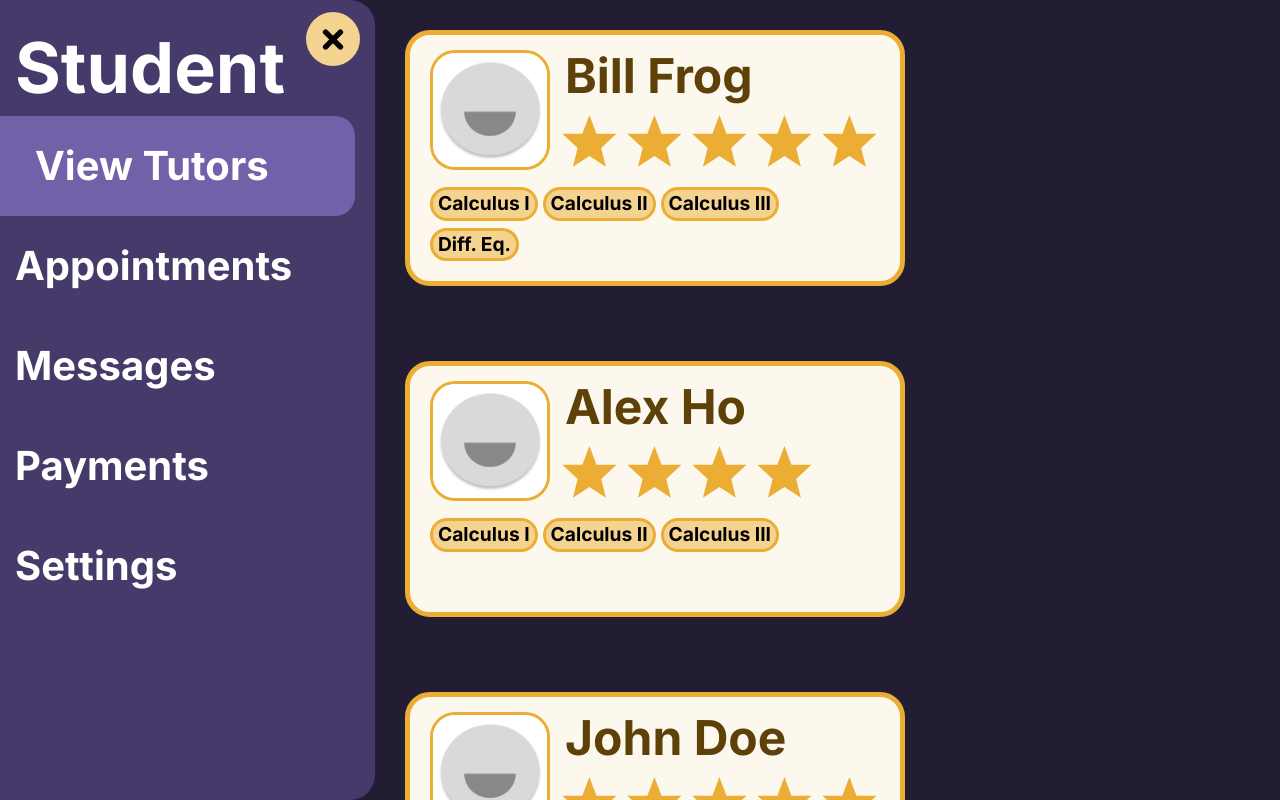
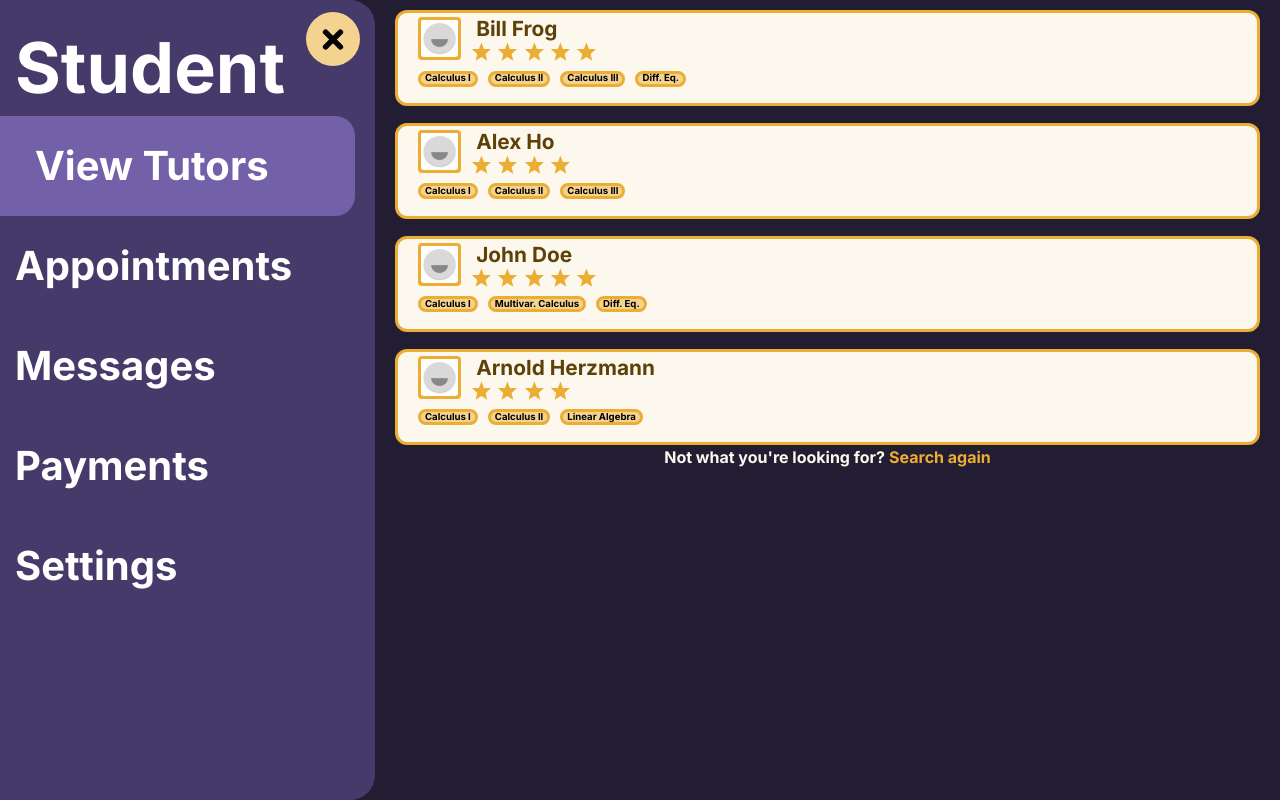
Before and after one commit to team-aram-2/open-tutor, a SvelteKit app in the folder frontend/: page /my_people/student in a window 1280 px wide. Built offline with nearby package versions, Linux system fonts and the light colour scheme.

Commit message:
tutor cards resize with font size

```diff
--- a/frontend/src/lib/components/cards/tutor-card.svelte
+++ b/frontend/src/lib/components/cards/tutor-card.svelte
@@ -4,9 +4,10 @@
 	export let rating = 2;
 	export let skills = [''];
 	export let userId = '';
+	export let width = '';
 </script>
 
-<div class="tutor-card flex h-screen">
+<div class="tutor-card flex h-screen" style="width: {width}px;">
 	<h1 class="tutor-header">
 		<img class="pfp" src={profilePicture} alt="" />
 		<a href={`/my_people/student/my_tutor/${userId}`} class="tutor-info">
@@ -31,39 +32,34 @@
 
 <style>
 	.tutor-card {
-		padding-right: 20px;
-		padding-bottom: 50px;
-		margin-bottom: 25px;
-
-		border-radius: 25px;
-
-		min-width: 500px;
-		min-height: 0px;
-		height: 16em;
-		width: 29%;
-		max-height: 1000px;
-
 		display: flex;
 		flex-direction: column;
 
+		padding-right: 20px;
+		margin: 0px 0px 0px 0px;
+
+		border-radius: calc(var(--font-size) * 0.75);
+
+		/* min-width: 250px; */
+		height: calc(var(--font-size) * 6);
+
 		background: #fdf8ed;
-		border: 5px solid #ebad33;
+		border: 3px solid var(--yellow-neutral);
 	}
 
 	.tutor-header {
 		display: flex;
 		flex-direction: row;
-		/* border: 2px solid blue; */
-		max-height: 9rem;
-		height: 9em;
+		height: calc(55% + max(0px, (10px - (var(--font-size) * 0.125))));
 	}
 	.tutor-name {
-		height: 4.5rem;
+		height: calc(var(--font-size) * 1.5);
 		width: 90%;
 		max-width: 90%;
 		white-space: nowrap;
 		overflow: hidden;
 		text-overflow: ellipsis;
+		line-height: 110%;
 
 		position: relative;
 		top: 0;
@@ -71,40 +67,41 @@
 
 		padding-left: 15px;
 		padding-right: 15px;
-		margin: 0;
 
-		font-size: 3rem;
+		font-size: calc(var(--font-size) * 1.3);
 		font-weight: bold;
 		color: var(--yellow-very-dark);
 	}
 	.pfp {
-		width: 120px;
-		height: 120px;
+		width: calc(var(--font-size) * 2.7);
+		height: calc(var(--font-size) * 2.7);
 
 		margin-left: 20px;
-		margin: 15px 0 20px 20px;
+		margin: calc(var(--font-size) * 0.25) 0 20px 20px;
 
-		border-radius: 25px;
+		border-radius: calc(var(--font-size) * 0.25);
 		border: 3px solid var(--yellow-neutral);
 	}
 
 	.rating {
-		/* border: 2px solid chartreuse; */
 		display: flex;
+		justify-content: flex-start;
 		flex-direction: row;
 		overflow: visible;
-		height: 4em;
+
+		height: calc(var(--font-size) * 0.5);
 		width: 100%;
 		margin-left: 10px;
 		bottom: 0;
-		justify-content: flex-start;
+
+		background-color: transparent;
 	}
 
 	.star {
 		font-size: inherit;
 		max-width: 20%;
-		width: 3.75em;
-		height: 3.75em;
+		width: auto;
+		height: calc(var(--font-size) * 1.25);
 		margin-right: 5px;
 		fill: var(--yellow-neutral);
 		overflow: visible;
@@ -123,24 +120,25 @@
 		display: flex;
 		flex-direction: row;
 		flex-wrap: wrap;
-		padding-top: 3px;
-		height: 50%;
-		margin: 5px 10px 5px 20px;
+		align-items: start;
+
+		gap: 5px;
+		margin: 0px 10px 0px 20px;
+		overflow: scroll;
 	}
-
 	.skill-tag {
 		display: flex;
 		align-items: center;
 		justify-content: center;
 
 		width: auto;
-		height: 1.75em;
+		height: calc(var(--font-size));
 		margin: 0 5px 7px 0;
-		padding: 3px 5px 3px 5px;
+		padding: 3px calc(var(--font-size) * 0.25) 3px calc(var(--font-size) * 0.25);
 
-		border-radius: 25px;
+		border-radius: calc(var(--font-size) * 0.5);
 
-		font-size: 1.2rem;
+		font-size: calc(var(--font-size) * 0.6);
 		font-weight: bold;
 		text-align: center;
 
--- a/frontend/src/lib/components/cards/tutor-page.svelte
+++ b/frontend/src/lib/components/cards/tutor-page.svelte
@@ -38,10 +38,7 @@
 		padding-bottom: 50px;
 		margin-bottom: 25px;
 
-		border-top-right-radius: 25px;
-		border-bottom-right-radius: 25px;
-		border-top-left-radius: 25px;
-		border-bottom-left-radius: 25px;
+		border-radius: 25px;
 
 		display: flex;
 		flex-direction: column;
@@ -54,16 +51,16 @@
 		display: flex;
 		flex-direction: row;
 		/* border: 2px solid blue; */
-		max-height: 9rem;
-		height: 9em;
+		height: calc(var(--font-size) * 3.5);
 	}
 	.tutor-name {
-		height: 4.5rem;
+		height: calc(var(--font-size) * 1.5);
 		width: 90%;
 		max-width: 90%;
 		white-space: nowrap;
 		overflow: hidden;
 		text-overflow: ellipsis;
+		line-height: 110%;
 
 		position: relative;
 		top: 0;
@@ -73,40 +70,41 @@
 		padding-right: 15px;
 		margin: 0;
 
-		font-size: 3rem;
+		font-size: calc(var(--font-size) * 1.3);
 		font-weight: bold;
 		color: var(--yellow-very-dark);
 	}
 
 	.pfp {
-		width: 120px;
-		height: 120px;
+		width: calc(var(--font-size) * 2.7);
+		height: calc(var(--font-size) * 2.7);
 
 		margin-left: 20px;
-		margin: 15px 0 20px 20px;
+		margin: calc(var(--font-size) * 0.25) 0 20px 20px;
 
-		border-radius: 25px;
+		border-radius: calc(var(--font-size) * 0.25);
 		border: 3px solid var(--yellow-neutral);
 	}
 
 	.rating {
-		/* border: 2px solid chartreuse; */
 		display: flex;
+		justify-content: flex-start;
 		flex-direction: row;
 		overflow: visible;
-		height: 4em;
+
+		height: calc(var(--font-size) * 0.5);
 		width: 100%;
 		margin-left: 10px;
 		bottom: 0;
-		justify-content: flex-start;
+
+		background-color: transparent;
 	}
 
 	.star {
 		font-size: inherit;
 		max-width: 20%;
-		width: 3.75em;
-		height: 3.75em;
-		max-height: 3.75em;
+		width: auto;
+		height: calc(var(--font-size) * 1.25);
 		margin-right: 5px;
 		fill: var(--yellow-neutral);
 		overflow: visible;
@@ -125,6 +123,9 @@
 		display: flex;
 		flex-direction: row;
 		flex-wrap: wrap;
+		flex: 1;
+		align-items: start;
+
 		padding-top: 3px;
 		height: 50%;
 		margin: 5px 10px 5px 20px;
@@ -136,13 +137,13 @@
 		justify-content: center;
 
 		width: auto;
-		height: 1.75em;
+		height: calc(var(--font-size));
 		margin: 0 5px 7px 0;
-		padding: 3px 5px 3px 5px;
+		padding: 3px calc(var(--font-size) * 0.25) 3px calc(var(--font-size) * 0.25);
 
-		border-radius: 25px;
+		border-radius: calc(var(--font-size) * 0.5);
 
-		font-size: 1.2rem;
+		font-size: calc(var(--font-size) * 0.6);
 		font-weight: bold;
 		text-align: center;
 
--- a/frontend/src/routes/my_people/student/+page.svelte
+++ b/frontend/src/routes/my_people/student/+page.svelte
@@ -1,16 +1,63 @@
-<script>
+<script lang="ts">
 	import Tutor from '$lib/components/cards/tutor-card.svelte';
 	import tutorsData from '$lib/mock/my_tutors_mock.json';
+	import { onDestroy, onMount } from 'svelte';
+
+	// While waiting on Alex to finish up his changes to the messages page, I
+	// hacked this together cause I couldn't figure out how in the world to get the cards
+	// to be of a uniform width while also adapting to the current font size. Bon appetit. -Caleb
+
+	// Stuff to automatically change the width of the cards
+	let container: HTMLDivElement;
+	let containerWidth = 0;
+	const gap = 15;
+	let maxChildrenPerRow = 3;
+	let childrenPerRow = 1;
+	let cardWidth = 100;
+
+	// Calculates minimum width for children based off of the global font size
+	const calculateChildMinWidth = (): number => {
+		// min-width: calc(var(--font-size) * 12);
+		const style = getComputedStyle(document.documentElement);
+		return parseInt(style.getPropertyValue('--font-size').slice(0, -2), 10) * 11;
+	};
+	// Calculates number of cards that can fit per row in the flexbox (max 3 per row)
+	const updateLayout = (): void => {
+		if (container) {
+			containerWidth = container.clientWidth;
+			console.log('container width: ' + String(containerWidth));
+			const childMinWidth = calculateChildMinWidth();
+
+			// console.log('Number of children: ' + string(containerWidth / childMinWidth));
+			// Calculate number of children per row
+			const numOfChildren = Math.floor((containerWidth + gap) / (childMinWidth + gap));
+			console.log('num of children: ' + String(numOfChildren));
+			childrenPerRow = Math.min(maxChildrenPerRow, numOfChildren || 1);
+
+			// Evenly distribute children along row
+			cardWidth = (containerWidth - gap * (childrenPerRow - 1)) / childrenPerRow;
+		}
+	};
+
+	onMount(() => {
+		updateLayout();
+		// Recalculate width of cards every time that the window size changes
+		window.addEventListener('resize', updateLayout);
+	});
+	onDestroy(() => {
+		window.removeEventListener('resize', updateLayout);
+	});
 </script>
 
-<div>
-	<div class="cardcontainer">
+<div style="height: 100%; overflow-y: scroll;">
+	<div bind:this={container} class="cardcontainer" style="gap: {gap}px; row-gap: {gap * 1.125}px;">
 		{#each tutorsData.tutors as tutor}
 			<Tutor
 				name="{tutor.firstName} {tutor.lastName}"
 				rating={tutor.overallRating}
 				skills={tutor.skills}
 				userId={tutor.userId}
+				width={String(cardWidth)}
 			></Tutor>
 		{/each}
 	</div>
@@ -23,15 +70,20 @@
 <style>
 	.cardcontainer {
 		display: flex;
+		flex-wrap: wrap;
 		flex-direction: row;
-		flex-wrap: wrap;
-		gap: 50px;
-		flex: 0 0 33%;
-		padding: 30px 30px 0 30px;
+		align-content: flex-start;
+
+		width: calc(100% - 40px);
+		height: auto;
+
+		margin: 10px 20px 0px 20px;
 	}
+
 	.bottomText {
 		display: flex;
 		width: 100%;
+		height: auto;
 		font-weight: bold;
 		font-size: var(--font-size);
 		color: var(--yellow-very-light);
```
